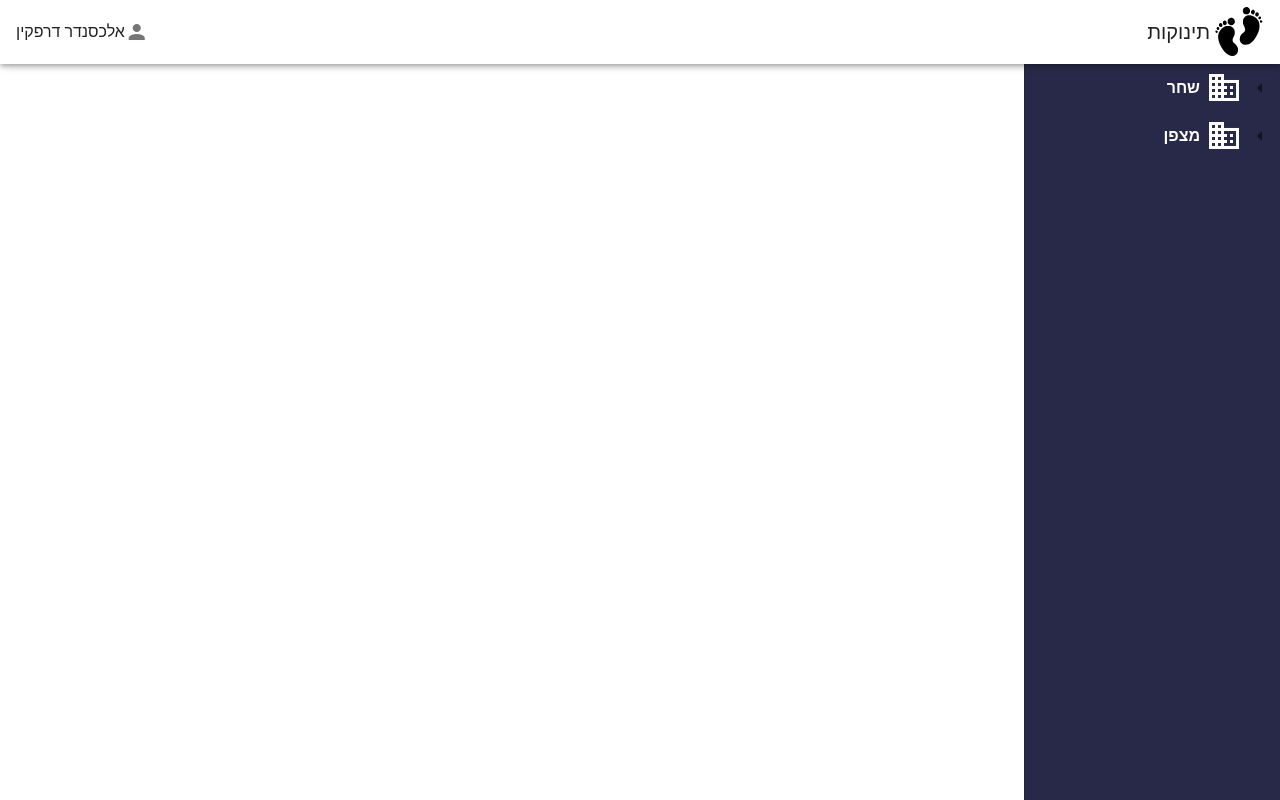
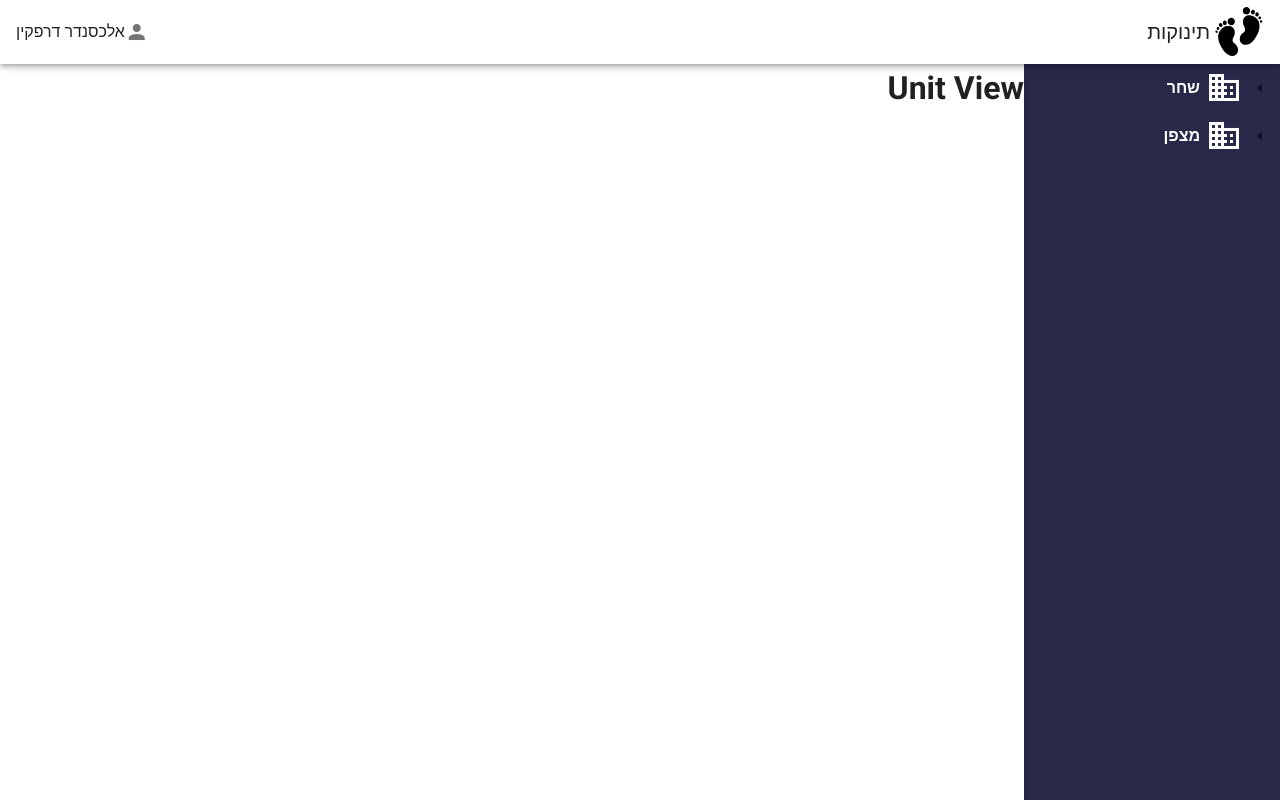
Before and after one commit to CodeAndParty/tinokot, a Vue app: page /units/1 in a window 1280 px wide. Built offline with nearby package versions, Linux system fonts and the light colour scheme.

Commit message:
create the unit view page

```diff
--- a/src/router/index.js
+++ b/src/router/index.js
@@ -9,6 +9,11 @@ const routes = [
     component: () =>
       import(/* webpackChunkName: "solider" */ "../views/SoldierView.vue"),
   },
+  {
+    path: "/units/:id",
+    component: () =>
+      import(/* webpackChunkName: "unit" */ "../views/UnitView.vue"),
+  },
 ];
 
 const router = new VueRouter({
--- /dev/null
+++ b/src/views/UnitView.vue
@@ -0,0 +1,9 @@
+<template>
+  <h1>Unit View</h1>
+</template>
+
+<script>
+export default {
+  name: "UnitView",
+};
+</script>
```
